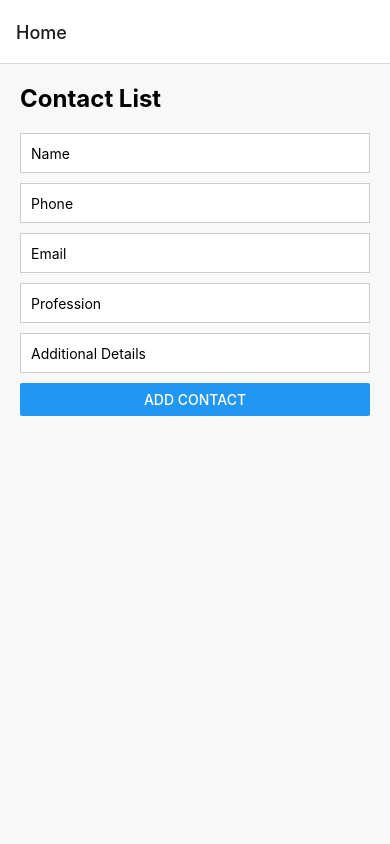
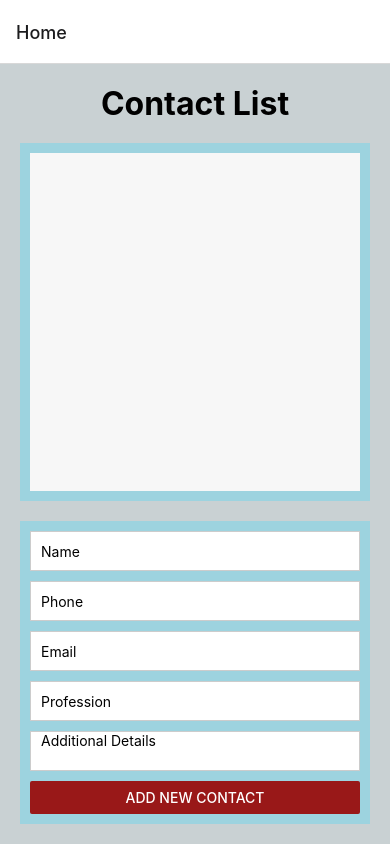
Before and after one commit to VladPavlovich/SmartGlassesApp, a React Native app: screen / in a window 390 px wide. Built offline with nearby package versions, Linux system fonts and the light colour scheme.

Commit message:
added colors

```diff
--- a/screens/DetailsScreen.js
+++ b/screens/DetailsScreen.js
@@ -7,7 +7,7 @@ const DetailsScreen = ({ route, navigation, contacts, setContacts }) => {
     const [additionalInfo, setAdditionalInfo] = useState(contact ? contact.additionalInfo : '');
 
     useEffect(() => {
-        navigation.setOptions({ title: contact ? contact.name : 'Details' });
+        navigation.setOptions({ title: 'Home' });
     }, [navigation, contact]);
 
 
@@ -29,7 +29,10 @@ const DetailsScreen = ({ route, navigation, contacts, setContacts }) => {
             <Text style={styles.label}>Details: {contact.details}</Text>
 
 
-            <Button title="Edit Contact" onPress={()=>navigation.navigate("Edit Contact", { contactId: contact.id })} />
+            <Button
+            color='#9dd3df'
+            title="Edit Contact"
+            onPress={()=>navigation.navigate("Edit Contact", { contactId: contact.id })} />
 
             {/* <TextInput
                 style={styles.input}
--- a/screens/HomeScreen.js
+++ b/screens/HomeScreen.js
@@ -1,5 +1,5 @@
 import React, { useState } from 'react';
-import { View, Text, TextInput, Button, FlatList, StyleSheet, TouchableOpacity } from 'react-native';
+import { View, Text, TextInput, Button, FlatList, StyleSheet, TouchableOpacity, Keyboard } from 'react-native';
 
 const HomeScreen = ({ navigation, contacts, setContacts }) => {
     const [name, setName] = useState('');
@@ -16,6 +16,7 @@ const HomeScreen = ({ navigation, contacts, setContacts }) => {
             setEmail('');
             setProfession('');
             setDetails('');
+            Keyboard.dismiss();
         }
     };
 
@@ -30,6 +31,15 @@ const HomeScreen = ({ navigation, contacts, setContacts }) => {
     return (
         <View style={styles.container}>
             <Text style={styles.title}>Contact List</Text>
+
+            <FlatList
+                data={contacts}
+                renderItem={renderItem}
+                keyExtractor={item => item.id}
+                style={styles.list}
+            />
+
+        <View style={styles.form}>
             <TextInput
                 style={styles.input}
                 placeholder="Name"
@@ -56,20 +66,22 @@ const HomeScreen = ({ navigation, contacts, setContacts }) => {
                 onChangeText={setProfession}
             />
             <TextInput
+                multiline
+                numberOfLines={2}
                 style={styles.input}
                 placeholder="Additional Details"
                 value={details}
                 onChangeText={setDetails}
+                keyboardType="text"
             />
 
-            <Button title="Add Contact" onPress={addContact} />
+            <Button
+            style={styles.form}
+            color='#991818'
+            title="Add New Contact"
+            onPress={addContact} />
+            </View>
 
-            <FlatList
-                data={contacts}
-                renderItem={renderItem}
-                keyExtractor={item => item.id}
-                style={styles.list}
-            />
         </View>
     );
 };
@@ -78,12 +90,20 @@ const styles = StyleSheet.create({
     container: {
         flex: 1,
         padding: 20,
-        backgroundColor: '#f8f8f8',
+        backgroundColor: '#c9d1d3',
+    },
+    form:{
+        borderWidth: 5,
+        borderColor: '#9dd3df',
+        backgroundColor: '#9dd3df',
+        marginTop: 20,
+        padding: 5,
     },
     title: {
-        fontSize: 24,
+        fontSize: 32,
         fontWeight: 'bold',
         marginBottom: 20,
+        textAlign: 'center',
     },
     input: {
         height: 40,
@@ -94,7 +114,10 @@ const styles = StyleSheet.create({
         backgroundColor: '#fff',
     },
     list: {
-        marginTop: 20,
+        // marginTop: 20,
+        borderColor: '#9dd3df',
+        borderWidth: 10,
+        backgroundColor: '#f7f7f7',
     },
     contactItem: {
         padding: 10,
```
Also changed, not shown: screens/EditScreen.js (+22 -4 lines).
